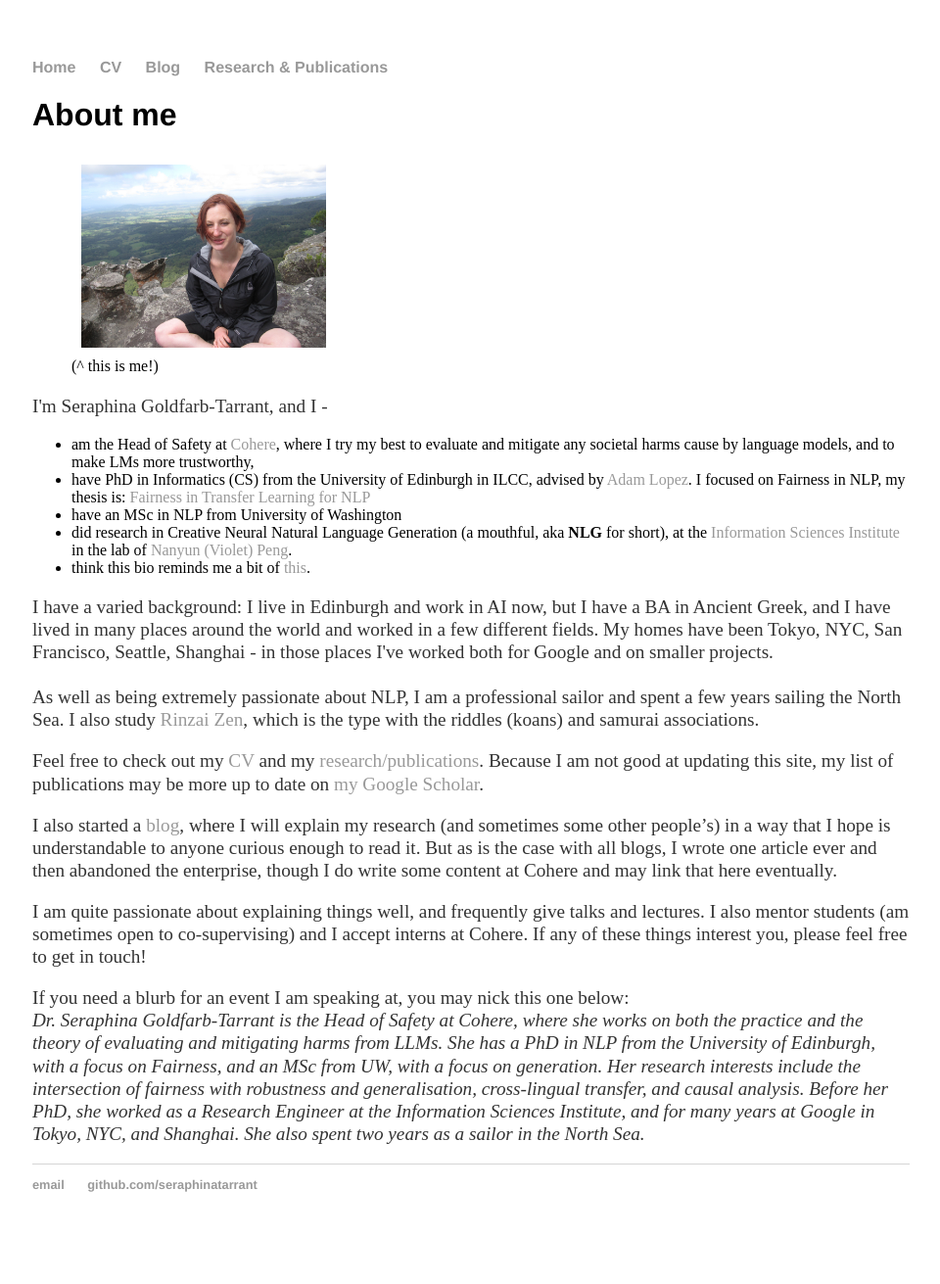
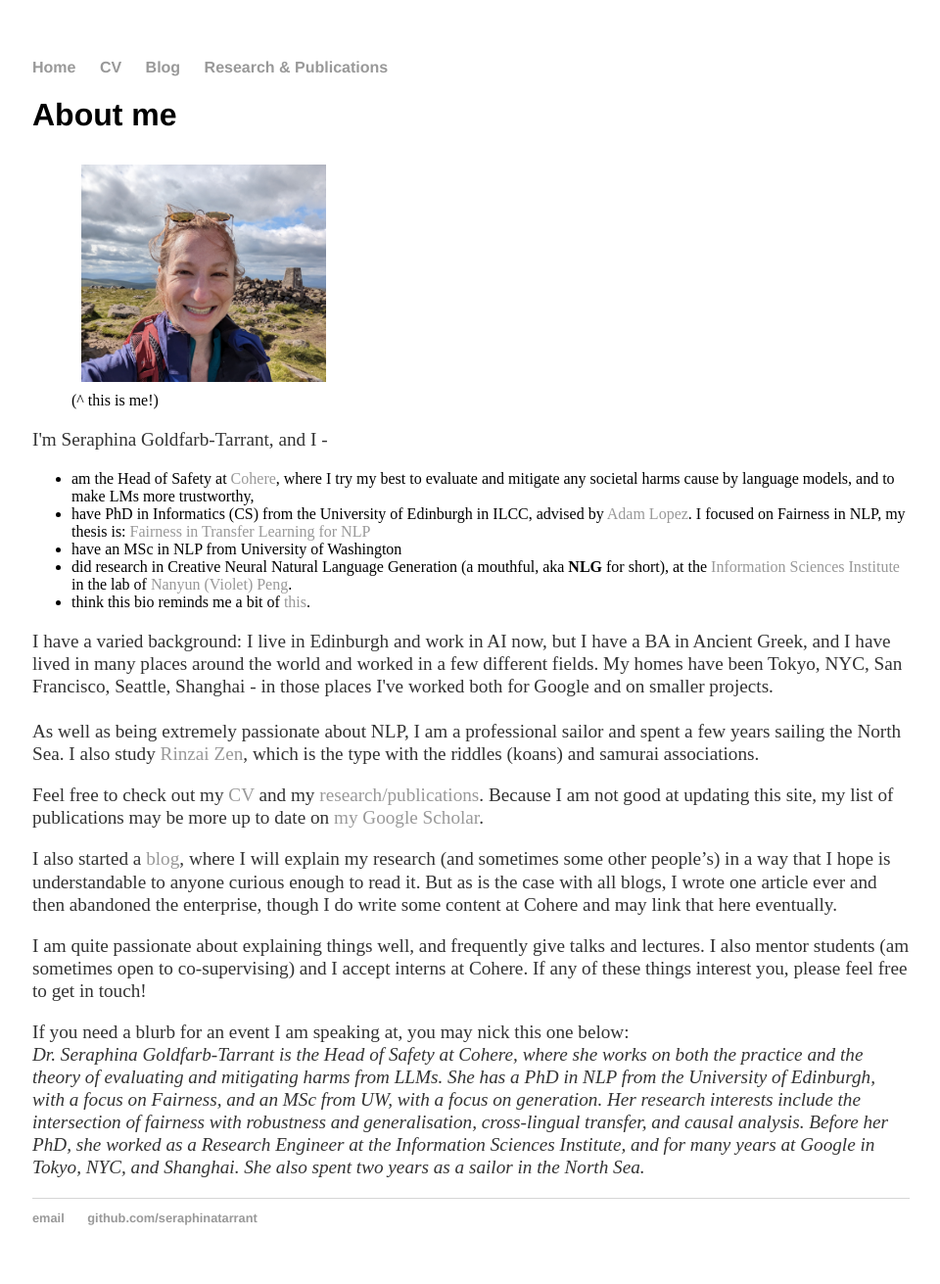
Before and after one commit to seraphinatarrant/seraphinatarrant.github.io, a Jekyll site: the page built from index.html, in a window 1280 px wide. Shown: the whole page at 98% size, without its empty margins (159-1119 px from the left). Built offline with Jekyll 4.4.1, drawn with Linux system fonts in a browser that asks for light colours; before the commit the page ends 1277 px from its top, so only the background shows below that.

Commit message:
picture update

```diff
--- a/index.html
+++ b/index.html
@@ -5,7 +5,7 @@ title: Seraphina Goldfarb-Tarrant
 <div class="blurb">
 	<h1>About me </h1>
 	{% include image.html max-width="250px" align="align-left"
-	file="images/seraphina_kangaroo_valley.jpeg" padding="10px"
+	file="images/seraphina_munro.jpg" padding="10px"
 	alt="photo of Seraphina" caption=" (^ this is me!)" %}
 
 	<p>I'm Seraphina Goldfarb-Tarrant, and I -
```
Also changed, not shown: images/seraphina_munro.jpg (added).
